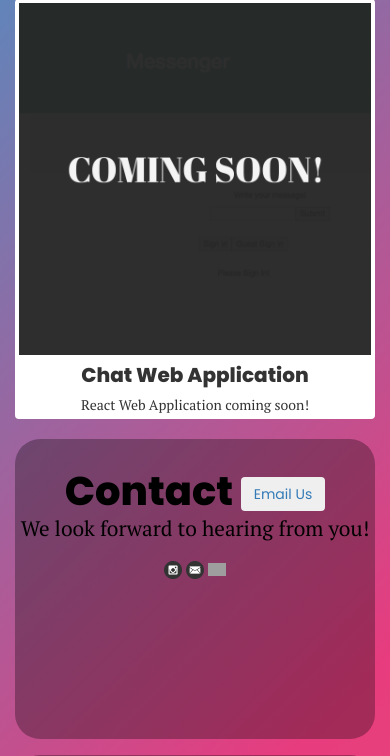
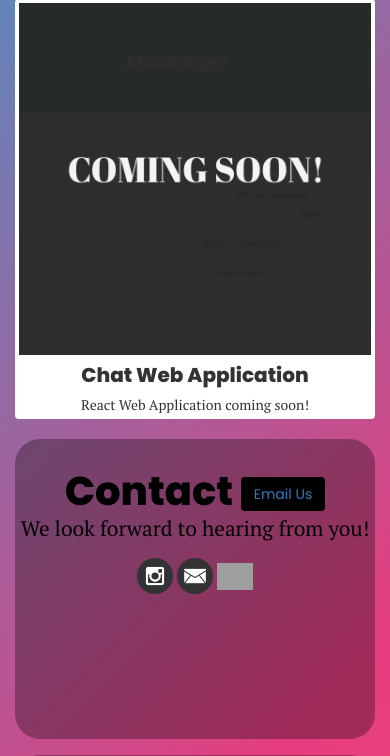
Before and after one commit to emilyspieler/portfolio, a PHP site: page /index.html in a window 390 px wide. Shown: the part 2762-3518 px from the top of the page. Run offline with PHP 8.4, Linux system fonts and the light colour scheme; grey boxes are pictures that could not be loaded.

Commit message:
mobile updates

```diff
--- a/style.css
+++ b/style.css
@@ -112,4 +112,17 @@ div.col-md-6{
       height: 300px;
       margin-bottom: 2%;
     }
+
+    button.btn {
+      margin-left: auto;
+      text-align: center;
+      background-color: black;
+      color: white;
+    }
+
+    .social img{
+      text-align: center;
+      width: 10% !important;
+    }
+
 }
```
